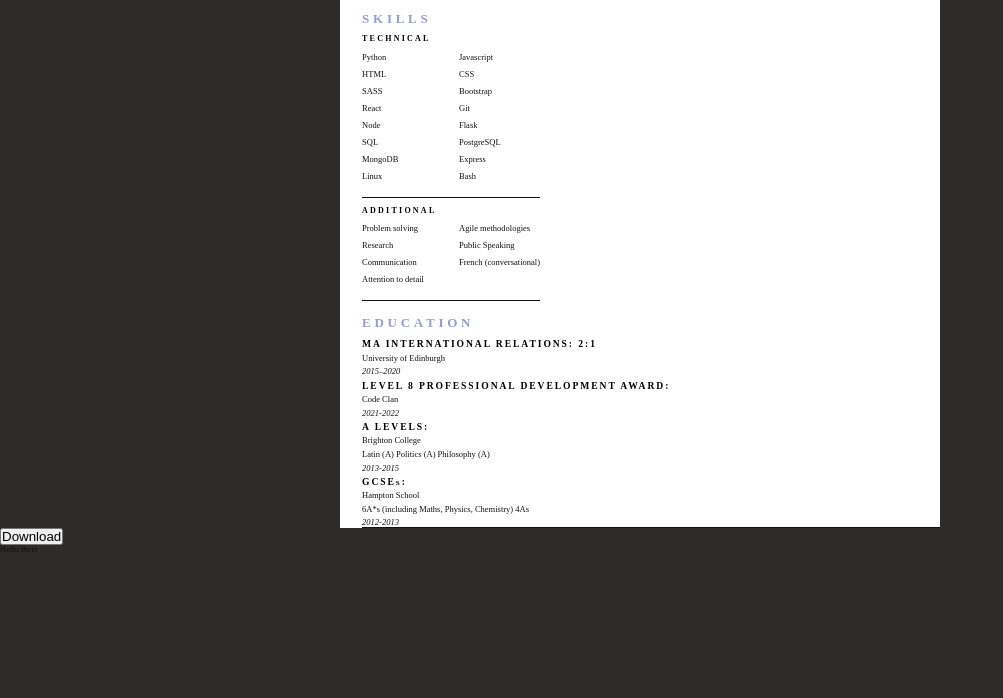
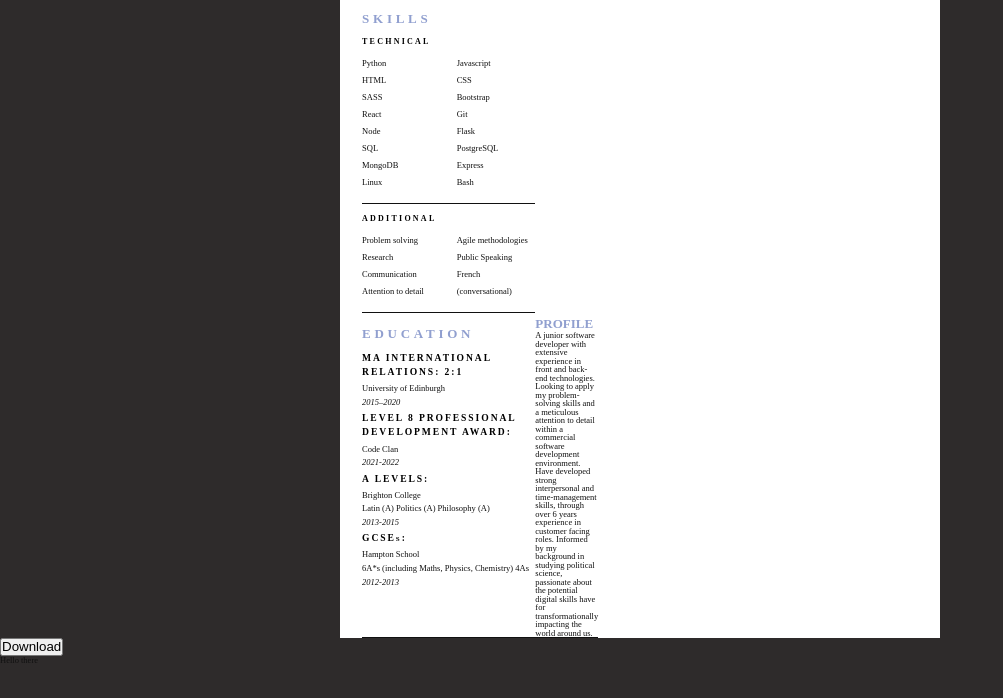
Before and after one commit to O-Marsters-1997/HTML-CV, a plain HTML site: page index.html in a window 1280 px wide. Shown: the part 102-800 px from the top of the page, without its empty margins (0-1003 px from the left). Drawn offline with nearby package versions, Linux system fonts and the light colour scheme; a web font is replaced by a local one.

Commit message:
education responsive

```diff
--- a/index.html
+++ b/index.html
@@ -149,12 +149,12 @@
 
 
                     <!-- Profile section -->
-                    <!-- <div class="profile-section">
+                    <div class="profile-section">
                         <h3 class="profile-title">profile</h3>
                         <p class="profile-description">
                         A junior software developer with extensive experience in front and back-end technologies. Looking to apply my problem-solving skills and a meticulous attention to detail within a commercial software development environment. Have developed strong interpersonal and time-management skills, through over 6 years experience in customer facing roles. Informed by my background in studying political science, passionate about the potential digital skills have for transformationally impacting the world around us.
                         </p>
-                    </div> -->
+                    </div>
                     <!-- Tecnical qualifications section -->
                     <!-- <div class="technical-qualifications-section">
                         <h3 class="technical-qualifications-title">technical qualifications</h3>
--- a/src/scss/base/_base.scss
+++ b/src/scss/base/_base.scss
@@ -23,6 +23,7 @@ $font-size-subtitle: .7em;
 
 // Spacings
 $section-title-spacing: .2em;
+$section-title-lh: 1.5em;
 
 
 // Margins
--- a/src/scss/layout/_cv.scss
+++ b/src/scss/layout/_cv.scss
@@ -35,7 +35,8 @@
 
 .section-subtitle {
     padding: .5em 0;
-    font-size: $font-size-subtitle
+    font-size: $font-size-subtitle;
+    line-height: $section-title-lh;
 }
 
 
--- a/src/scss/layout/_index.scss
+++ b/src/scss/layout/_index.scss
@@ -3,3 +3,4 @@
 @forward './header';
 @forward './sections/skills';
 @forward './sections/education';
+@forward './sections/profile';
--- a/src/scss/layout/sections/_education.scss
+++ b/src/scss/layout/sections/_education.scss
@@ -4,6 +4,7 @@
 .education-section {
     grid-column: 1 / -1;
     margin-left: $ml;
+    max-width: 90%;
     @include border-bottom-subsection;
 
     & .section-title {
@@ -22,3 +23,12 @@
 .education-dates {
     font-style: italic;
 }
+
+// Media queries
+
+// For larger screens
+@media screen and (min-width: 500px) {
+    .education-section {
+        grid-column: 1 / 5;
+    }
+}
--- a/src/scss/layout/sections/_skills.scss
+++ b/src/scss/layout/sections/_skills.scss
@@ -33,9 +33,7 @@
 }
 
 // For smaller screens
-
 @media screen and (max-width: 400px) {
-
     .additional-skills-list {
         column-count: 2 !important;
     }
```
Also changed, not shown: src/scss/layout/sections/_profile.scss (added), src/styles/style.css, 1 other file.
